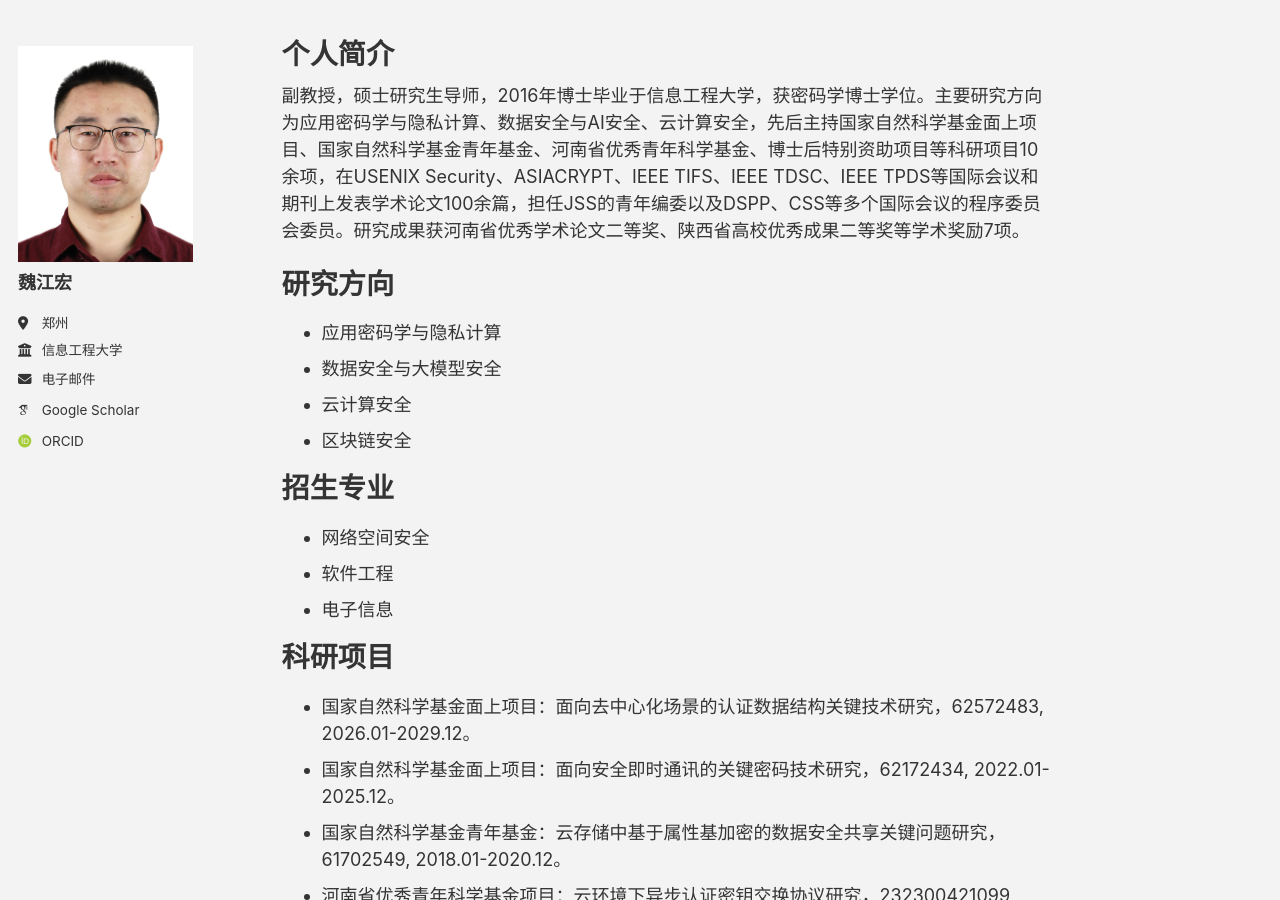
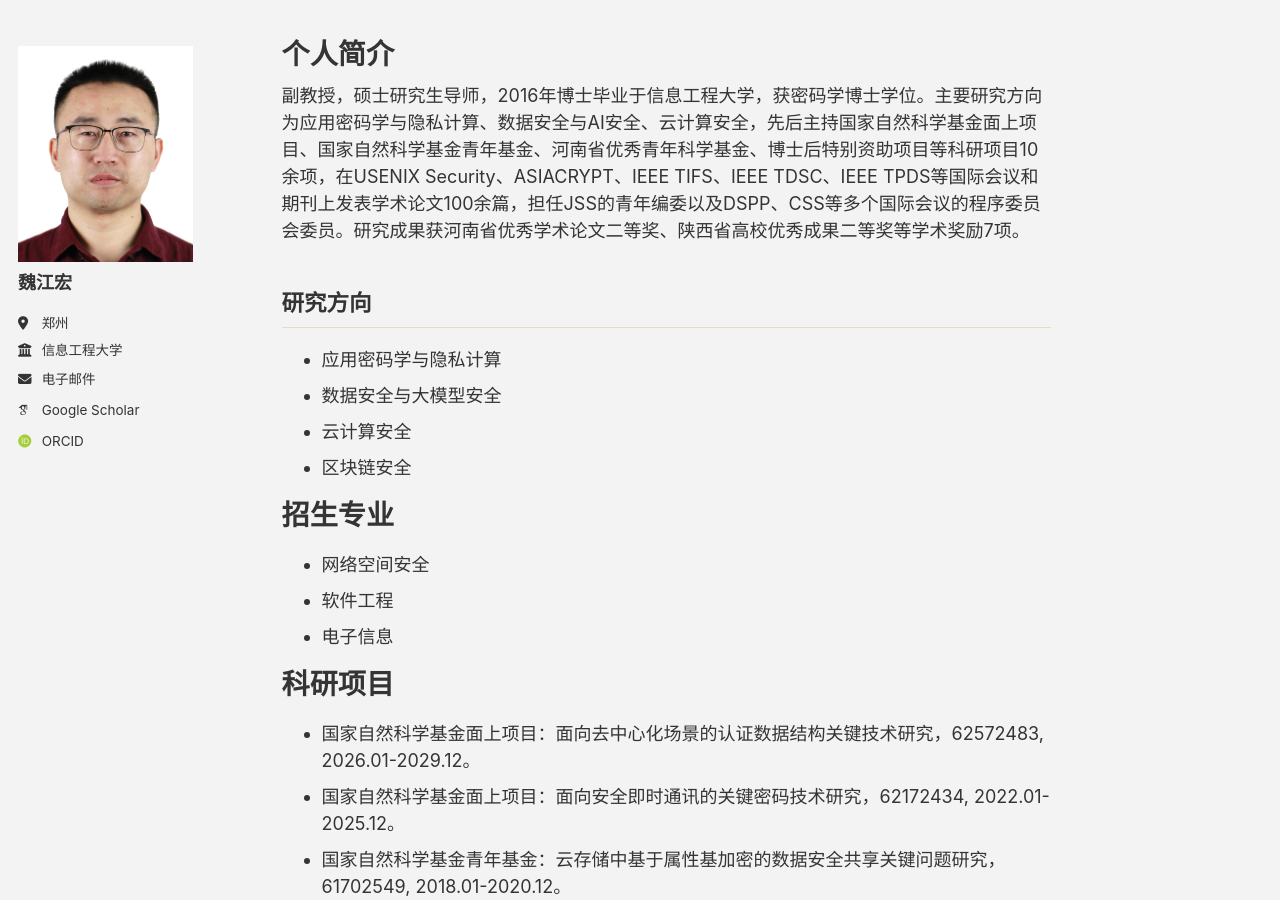
Before and after one commit to jhw-crypt/jhw-crypt.github.io, a Jekyll site: the page built from _pages/about.md, in a window 1280 px wide and 900 px high. Built offline with Jekyll 4.4.1, drawn with Linux system fonts in a browser that asks for light colours; some web fonts are replaced; a script bundle is joined from its source files by our own code; library files that are not in the unit come from our copies.

```diff
--- a/_pages/about.md
+++ b/_pages/about.md
@@ -9,7 +9,7 @@ redirect_from:
 副教授，硕士研究生导师，2016年博士毕业于信息工程大学，获密码学博士学位。主要研究方向为应用密码学与隐私计算、数据安全与AI安全、云计算安全，先后主持国家自然科学基金面上项目、国家自然科学基金青年基金、河南省优秀青年科学基金、博士后特别资助项目等科研项目10余项，在USENIX Security、ASIACRYPT、IEEE TIFS、IEEE TDSC、IEEE TPDS等国际会议和期刊上发表学术论文100余篇，担任JSS的青年编委以及DSPP、CSS等多个国际会议的程序委员会委员。研究成果获河南省优秀学术论文二等奖、陕西省高校优秀成果二等奖等学术奖励7项。
 
 
-# 研究方向
+## 研究方向
 
 - 应用密码学与隐私计算
 - 数据安全与大模型安全
```
